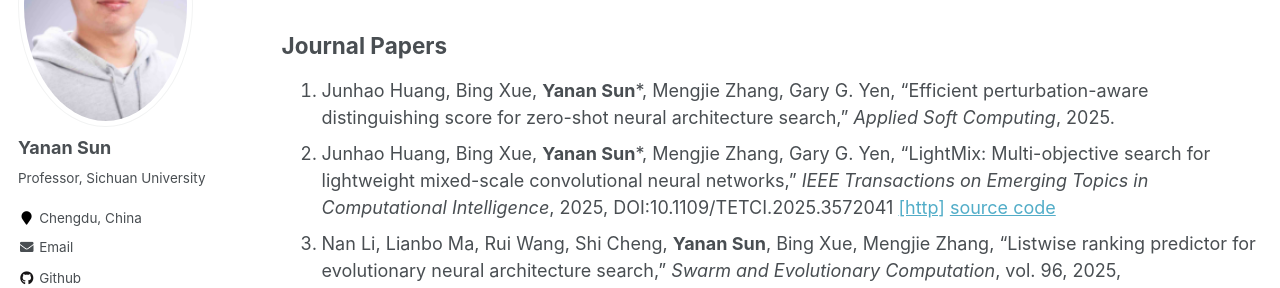
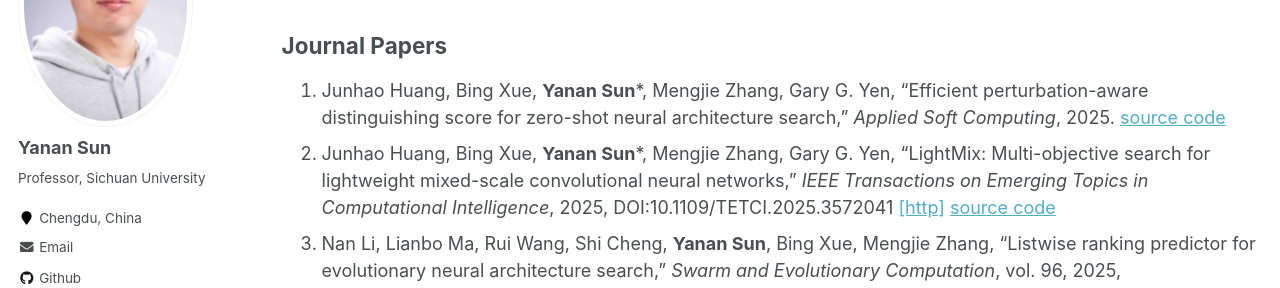
Before and after one commit to yn-sun/yn-sun.github.io, a Jekyll site: the page built from _pages/publications.md, in a window 1280 px wide and 900 px high, scrolled down 402 px. Shown: the part 153-441 px from the top of the window. Built offline with Jekyll 4.4.1, drawn with Linux system fonts in a browser that asks for light colours; comment, search, counter and statistics services are not loaded.

Commit message:
Update publications.md

```diff
--- a/_pages/publications.md
+++ b/_pages/publications.md
@@ -12,7 +12,7 @@ author_profile: true
 3. **孙亚楠**, 吕泽琼, 冯雨麒, 吕建成 著. 自动化机器学习, 北京: 科学出版社, 2025. (ISBN 9787030814333)  [[购买链接]](https://www.ecsponline.com/goods.php?id=227870) &nbsp;&nbsp;&nbsp;[如果你是学生，请邮箱联系我赠送与你]
 
 ## Journal Papers
-1. Junhao Huang, Bing Xue, **Yanan Sun***, Mengjie Zhang, Gary G. Yen, "Efficient perturbation-aware distinguishing score for zero-shot neural architecture search," <i> Applied Soft Computing</i>, 2025.
+1. Junhao Huang, Bing Xue, **Yanan Sun***, Mengjie Zhang, Gary G. Yen, "Efficient perturbation-aware distinguishing score for zero-shot neural architecture search," <i> Applied Soft Computing</i>, 2025. [source code]( https://github.com/HuangJunh/ePADS)
 2. Junhao Huang, Bing Xue, **Yanan Sun***, Mengjie Zhang, Gary G. Yen, "LightMix: Multi-objective search for lightweight mixed-scale convolutional neural networks," <i> IEEE Transactions on Emerging Topics in Computational Intelligence</i>, 2025, DOI:10.1109/TETCI.2025.3572041 [[http]](https://ieeexplore.ieee.org/document/11023228)  [source code](https://github.com/HuangJunh/LightMix)
 3. Nan Li, Lianbo Ma, Rui Wang, Shi Cheng, **Yanan Sun**, Bing Xue, Mengjie Zhang, "Listwise ranking predictor for evolutionary neural architecture search," <i>Swarm and Evolutionary Computation</i>, vol. 96, 2025, DOI:j.swevo.2025.101956 [[http]](https://www.sciencedirect.com/science/article/abs/pii/S2210650225001142)  [source code](https://github.com/yn-sun/paper_source_code/tree/main/LRP)
 4. Yu-Tao Xiong, Yu-Min Zeng, Hao-Nan Liu, **Ya-Nan Sun**, Wei Tang, Chang Liu, "Exploring the medical ethical limitations of GPT-4 in clinical decision-making scenarios: a pilot survey," <i>Frontiers in Public Health</i>, vol. 13, 2025, DOI:10.3389/fpubh.2025.15823775 [[http]](https://www.frontiersin.org/journals/public-health/articles/10.3389/fpubh.2025.1582377/full)
```
